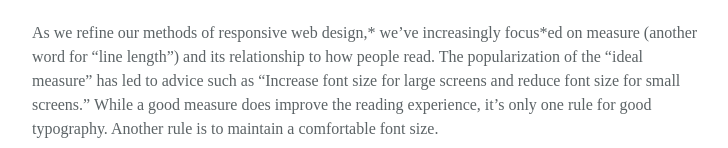
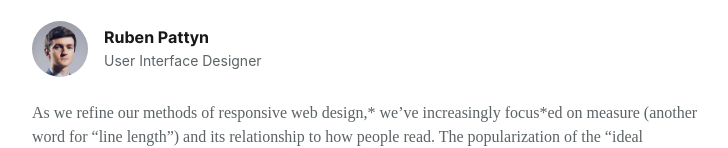
Before and after one commit to mct-ui/blogpost-design-PattynRuben, a plain HTML site: page index.html in a window 1280 px wide. Shown: the part 615-763 px from the top of the page, without its empty margins (272-1000 px from the left). Drawn offline with nearby package versions, Linux system fonts and the light colour scheme; a web font is replaced by a local one.

Commit message:
Added author component styles

```diff
--- a/css/screen.css
+++ b/css/screen.css
@@ -165,6 +165,37 @@ a:focus {
   color: #1abaff;
 }
 
+/*
+    component: Author
+*/
+.c-author {
+  display: flex;
+  align-items: center;
+  margin-bottom: 24px;
+  gap: 16px;
+}
+
+.c-author__image {
+  width: 56px;
+  height: 56px;
+  border-radius: 100%;
+}
+
+.c-author__name,
+.c-author__meta {
+  margin-bottom: 0;
+}
+
+.c-author__meta {
+  font-size: 14px;
+  font-family: 'Inter', 'Helvetica Neue', Helvetica, Arial, sans-serif;
+  line-height: 24px;
+}
+
+.c-author__name {
+  font-size: 16px;
+  line-height: 24px;
+}
 /* Small devices (landscape phones, 576px and up) */
 
 @media (min-width: 576px) {
--- a/index.html
+++ b/index.html
@@ -36,6 +36,19 @@
                 <img srcset="img/picture-square@2x.jpg" alt="Picture of girl reading on a tablet">
             </picture>
         </figure>
+
+        <div class="c-author">
+            <img class="c-author__image" src="img/avatar.jpg" alt="Picture of Ruben Pattyn">
+            <div class="c-author__caption">
+                <h2 class="c-author__name">Ruben Pattyn</h2>
+                <p class="c-author__meta">
+                    User Interface Designer
+                    <span>
+                        <span></span>
+                    </span>
+                </p>
+            </div>
+        </div>
         <p>
             As we refine our methods of responsive web design,* we’ve increasingly focus*ed on measure (another word for “line length”) and its relationship to how people read. The popularization of the “ideal measure” has led to advice such as “Increase font size for large screens and reduce font size for small screens.” While a good measure does improve the reading experience, it’s only one rule for good typography. Another rule is to maintain a comfortable font size.
         </p>
```
